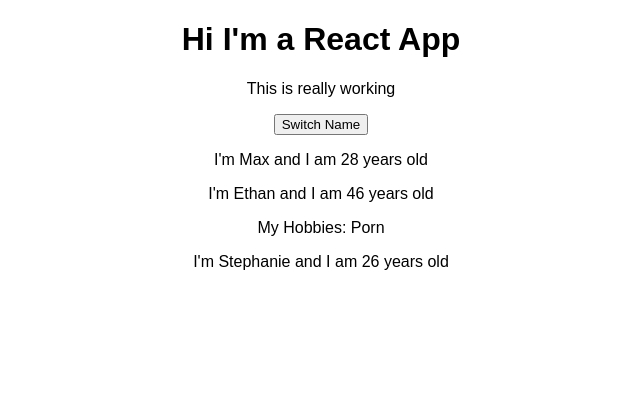
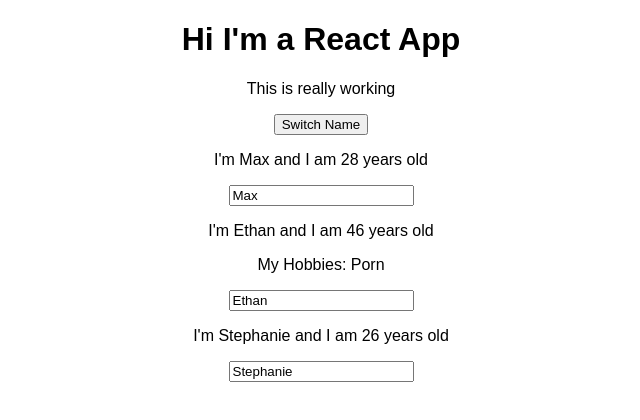
Before and after one commit to ebruning/react-complete-guide, a React (Create React App) app: page / in a window 1280 px wide. Shown: the top 420 px of the page, without its empty margins (319-959 px from the left). Built offline with nearby package versions, Linux system fonts and the light colour scheme.

Commit message:
starting 48, add textbox\

```diff
--- a/src/App.js
+++ b/src/App.js
@@ -28,6 +28,16 @@
     })
   };
 
+  const nameChangedHandler = (event) => {
+    setPersonsState({
+      persons:[
+        { name: 'Max', age: 28},
+        { name: event.target.value, age: 46},
+        { name: 'Stephanie', age: 26}
+      ],
+    })
+  };
+
   return (
     <div className="App">
       <h1>Hi I'm a React App</h1>
@@ -39,7 +49,8 @@
       <Person
         name={personsState.persons[1].name}
         age={personsState.persons[1].age}
-        click={switchNameHandler.bind(this, 'Max!!!!')}>My Hobbies: Porn</Person>
+        click={switchNameHandler.bind(this, 'Max!!!!')}
+        changed={nameChangedHandler}>My Hobbies: Porn</Person>
       <Person
         name={personsState.persons[2].name}
         age={personsState.persons[2].age}/>
--- a/src/Person/Person.js
+++ b/src/Person/Person.js
@@ -5,6 +5,7 @@
     <div>
         <p onClick={props.click}>I'm {props.name} and I am {props.age} years old </p>
         <p>{props.children}</p>
+        <input type="text" onChange={props.changed} value={props.name}></input>
     </div>
     )
 };
```
